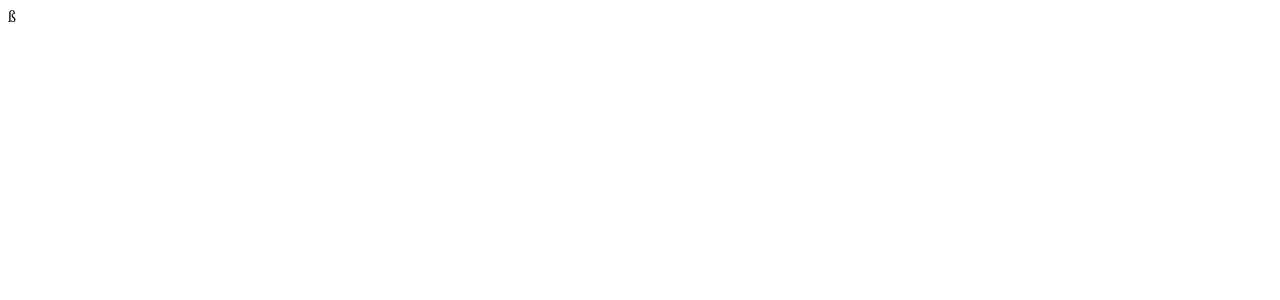
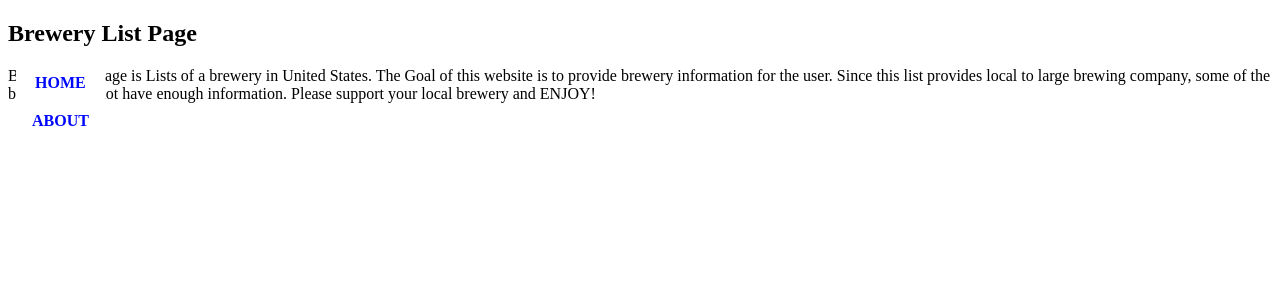
Before and after one commit to fullStack-Blake/react_recap_page, a React (Create React App) app: page /#/about in a window 1280 px wide. Shown: the top 300 px of the page. Built offline with nearby package versions, Linux system fonts and the light colour scheme.

Commit message:
Add CSS to NavBar

```diff
--- a/src/components/App.js
+++ b/src/components/App.js
@@ -1,11 +1,20 @@
 import React from "react";
 import {HashRouter, Route} from 'react-router-dom'
+import styled from 'styled-components'
 import Home from "../routes/Home"
+import About from "../routes/About"
+import NavBar from "./NavBar";
 
-const App = () => {
-   return ( <HashRouter>
-        <Route exact path="/" component={Home} />ß
-    </HashRouter>)
-}
+const Router = styled(HashRouter)`
+`
+
+const App = () => (
+    <Router>
+        <NavBar />
+        <Route exact path="/" component={Home} />
+        <Route exact path="/about" component={About} />
+    </Router>
+    )
+
 
 export default App;
--- a/src/components/Brewery.js
+++ b/src/components/Brewery.js
@@ -2,6 +2,17 @@ import React from "react";
 import PropTypes from "prop-types";
 import styled from "styled-components";
 
+const Main = styled.div`
+  margin-left: 12em;
+  width: 100%;
+  display: flex;
+  flex-wrap:wrap;
+`
+const Card = styled.div`
+  display: flex;
+  flex-direction: column;
+  margin-bottom: 2em;
+`
 const Name = styled.h2``;
 const Location = styled.h4``;
 const Phone = styled.p``;
@@ -9,14 +20,16 @@ const Website = styled.a``;
 
 const Brewery = ({ name, street, city, state, phone, website }) => {
   return (
-    <>
+    <Main>
+    <Card>
       <Name>{name}</Name>
       <Location>
         {street}, {city}
       </Location>
       <Phone>{phone}</Phone>
       <Website>{website}</Website>
-    </>
+    </Card>
+    </Main>
   );
 };
 
@@ -26,7 +39,8 @@ Brewery.propTypes = {
   city: PropTypes.string,
   state: PropTypes.string,
   phone: PropTypes.string,
-  website: PropTypes.string
+  website: PropTypes.string,
+  type: PropTypes.string
 };
 
 export default Brewery;
--- /dev/null
+++ b/src/components/NavBar.js
@@ -0,0 +1,38 @@
+import React from 'react';
+import {Link} from 'react-router-dom'
+import styled from 'styled-components'
+
+
+const Side = styled.div`
+    position: fixed;
+    top: 4em;
+    left : 1em;
+    display: flex;
+    flex-direction:column;
+    flex-wrap:wrap;
+    padding: 0.6em 1em;
+    background-color: white;
+    border-radius: 5px;
+    a{
+        text-decoration: none;
+        color: #0008fc;
+        text-transform: uppercase;
+        font-size: 1em;
+        text-align: center;
+        font-weight: 600;
+    }
+    a:not(:last-child) {
+  margin-bottom: 20px;
+}
+`
+
+const NavBar = () => (
+    <div>
+        <Side>
+            <Link to="/">HOME</Link>
+            <Link to="/about">ABOUT</Link>
+        </Side>
+    </div>
+)
+
+export default NavBar
--- a/src/routes/About.js
+++ b/src/routes/About.js
@@ -0,0 +1,22 @@
+import React from 'react';
+import styled from 'styled-components'
+
+const Heading = styled.h2``
+const Explanation = styled.p``
+
+
+const About = () => (
+    <>
+        <Heading>
+            Brewery List Page
+        </Heading>
+    <Explanation>
+        Brewery List Page is Lists of a brewery in United States.
+        The Goal of this website is to provide brewery information for the user.
+        Since this list provides local to large brewing company, some of the brewery does not have enough information.
+        Please support your local brewery and ENJOY!
+    </Explanation>
+    </>
+)
+
+export default About
--- a/src/routes/Home.js
+++ b/src/routes/Home.js
@@ -38,6 +38,7 @@ class Home extends Component {
                   state={brewery.state}
                   phone={brewery.phone}
                   website={brewery.website_url}
+                  type={brewery.brewery_type}
                 />
               ))}
         </div>
```
